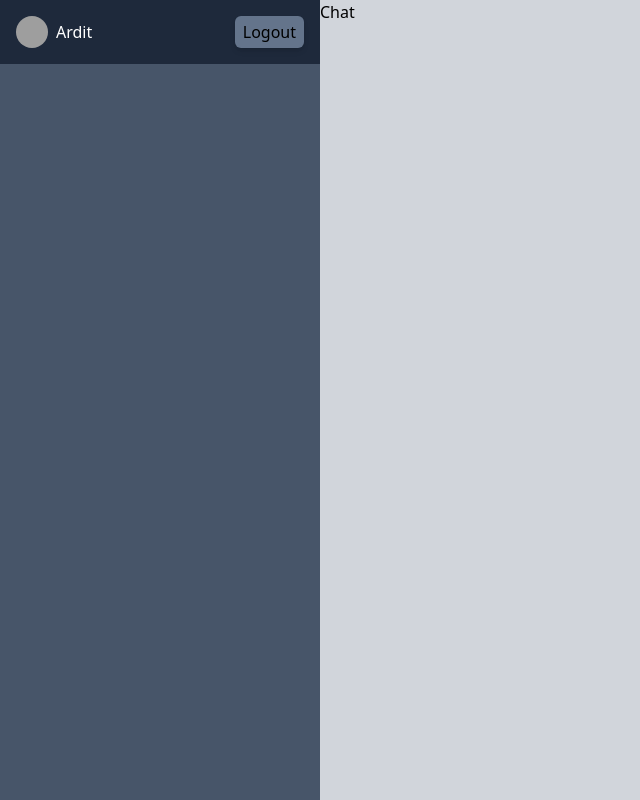
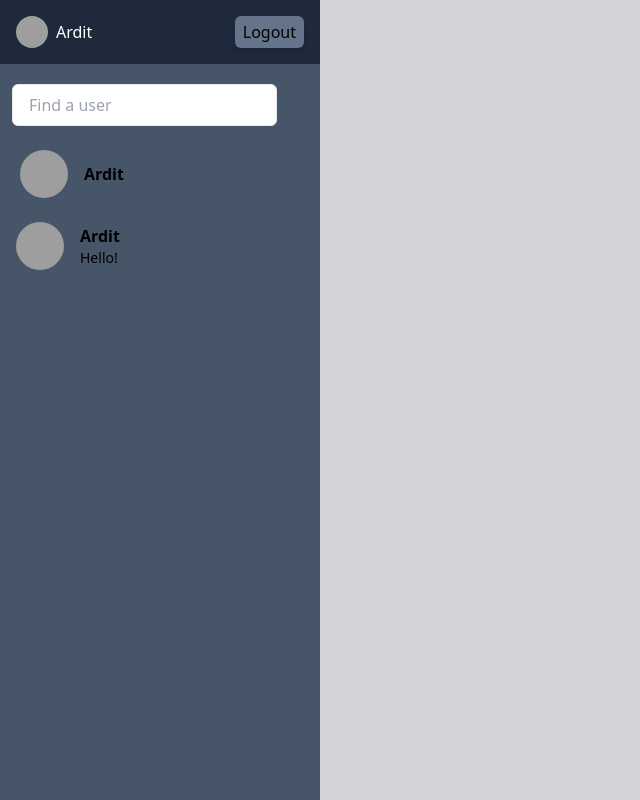
Before and after one commit to ArditMucolli/TalkSync, a React (Create React App) app: page / in a window 1280 px wide. Shown: the whole page, without its empty margins (0-640 px from the left). Built offline with nearby package versions, Linux system fonts and the light colour scheme; grey boxes are pictures that could not be loaded.

Commit message:
feat: sidebar ui

```diff
--- a/src/components/Chat.jsx
+++ b/src/components/Chat.jsx
@@ -1,7 +1,7 @@
 import React from "react";
 
 const Chat = () => {
-  return <div className="bg-gray-300 w-3/4 h-screen">Chat</div>;
+  return <div className="bg-zinc-300 w-3/4 h-screen"></div>;
 };
 
 export default Chat;
--- a/src/components/Chats.jsx
+++ b/src/components/Chats.jsx
@@ -1,7 +1,21 @@
 import React from "react";
 
 const Chats = () => {
-  return <div>Chats</div>;
+  return (
+    <div className="   p-2 cursor-pointer w-full">
+      <div className="flex items-center  hover:bg-slate-700 gap-4 flex-grow p-2">
+        <img
+          className="w-12 h-12 rounded-full object-cover"
+          src="https://images.pexels.com/photos/19479545/pexels-photo-19479545/free-photo-of-a-woman-in-jeans-and-a-leather-jacket-posing-for-a-photo.jpeg?auto=compress&cs=tinysrgb&w=400&lazy=load"
+          alt=""
+        />
+        <div>
+          <span className="text-lg sm:text-base font-bold">Ardit</span>
+          <p className="text-sm">Hello!</p>
+        </div>
+      </div>
+    </div>
+  );
 };
 
 export default Chats;
--- a/src/components/Search.jsx
+++ b/src/components/Search.jsx
@@ -1,7 +1,31 @@
 import React from "react";
 
 const Search = () => {
-  return <div>Search</div>;
+  return (
+    <div className="flex items-start ml-3 mt-5">
+      <div className="flex flex-col items-start justify-center text-center">
+        <div className="mb-4">
+          <input
+            type="text"
+            placeholder="Find a user"
+            className="border rounded-md py-2 px-4 focus:outline-none focus:border-blue-500"
+          />
+        </div>
+        <div className="flex items-center  hover:bg-slate-700 w-full p-2 rounded-lg cursor-pointer">
+          <div className="flex items-center gap-4 flex-grow">
+            <img
+              className="w-12 h-12 rounded-full object-cover"
+              src="https://images.pexels.com/photos/19479545/pexels-photo-19479545/free-photo-of-a-woman-in-jeans-and-a-leather-jacket-posing-for-a-photo.jpeg?auto=compress&cs=tinysrgb&w=400&lazy=load"
+              alt=""
+            />
+            <div>
+              <span className="text-lg sm:text-base font-bold">Ardit</span>
+            </div>
+          </div>
+        </div>
+      </div>
+    </div>
+  );
 };
 
 export default Search;
--- a/src/components/Sidebar.jsx
+++ b/src/components/Sidebar.jsx
@@ -1,9 +1,13 @@
 import Navbar from "./Navbar";
+import Search from "./Search";
+import Chats from "./Chats";
 
 const Sidebar = () => {
   return (
     <div className="bg-slate-600 w-1/4 h-screen">
       <Navbar />
+      <Search />
+      <Chats />
     </div>
   );
 };
```
